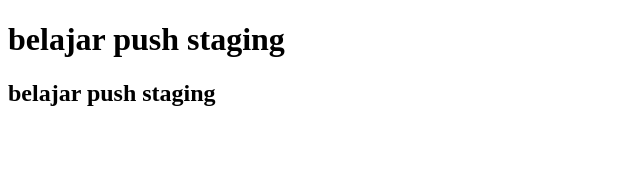
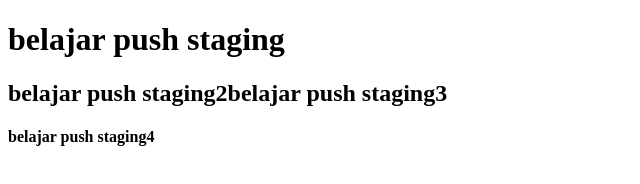
Before and after one commit to PATRICKGELO/belajar-niomic, a plain HTML site: page header.html in a window 1280 px wide. Shown: the whole page, without its empty margins (0-640 px from the left). Drawn offline with Linux system fonts and the light colour scheme.

Commit message:
add element h3-h4

```diff
--- a/header.html
+++ b/header.html
@@ -6,6 +6,8 @@
   </head>
   <body>
     <h1>belajar push staging</h1>
-    <h2>belajar push staging</h2>
+    <h2>belajar push staging2</h24
+    <h3>belajar push staging3</h3>
+    <h4>belajar push staging4</h4>
   </body>
 </html>
```
